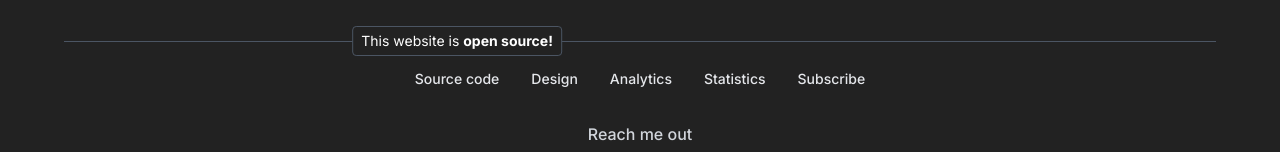
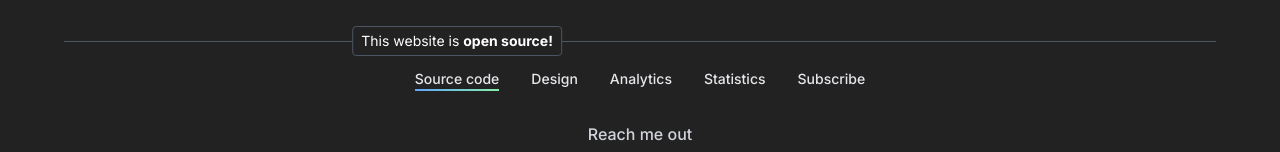
Before and after one commit to ccrsxx/portofolio, a Next.js app: page /about in a window 1280 px wide. In both pictures the pointer is over the link "Source code". Shown: the part 759-911 px from the top of the page. Built offline with nearby package versions, Linux system fonts and the light colour scheme.

Commit message:
style: add animated-underline class

```diff
--- a/src/styles/globals.scss
+++ b/src/styles/globals.scss
@@ -46,4 +46,14 @@
   .smooth-tab {
     @apply transition-shadow focus-visible:outline-none focus-visible:ring-2 focus-visible:ring-accent-blue;
   }
+
+  .animated-underline {
+    @apply bg-[linear-gradient(to_right,#60a5fa,#86efac)] bg-[size:0_2px] bg-[position:0_100%]
+           bg-no-repeat pb-1 transition-[background-size] duration-300;
+
+    &:hover,
+    &:has(+ div:hover) {
+      @apply bg-[size:100%_2px];
+    }
+  }
 }
```
